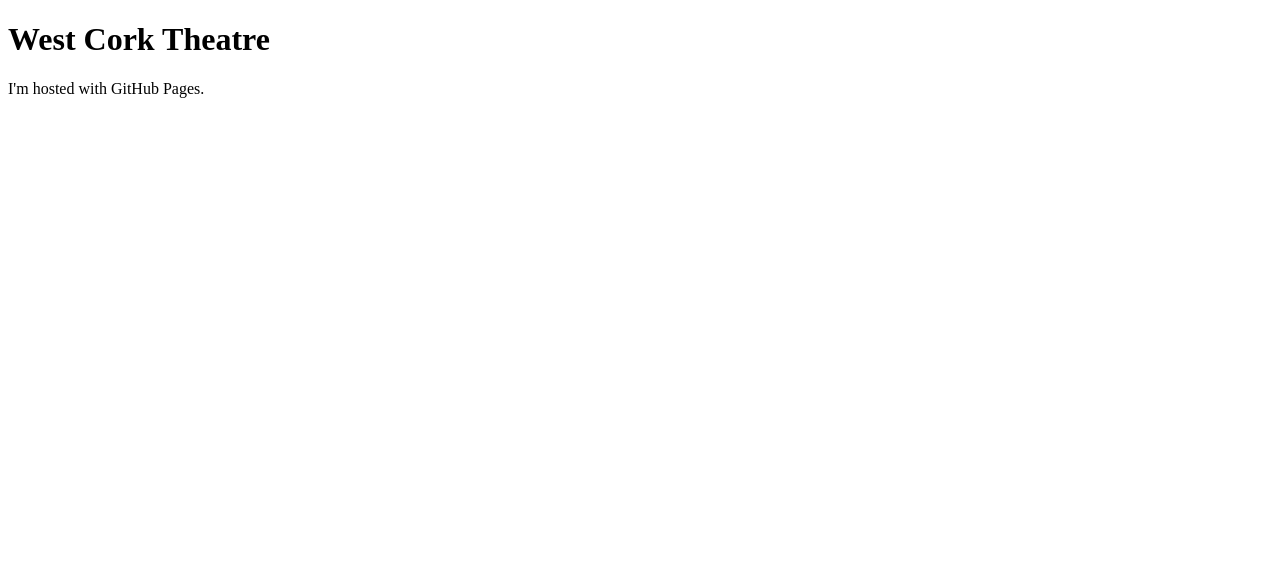
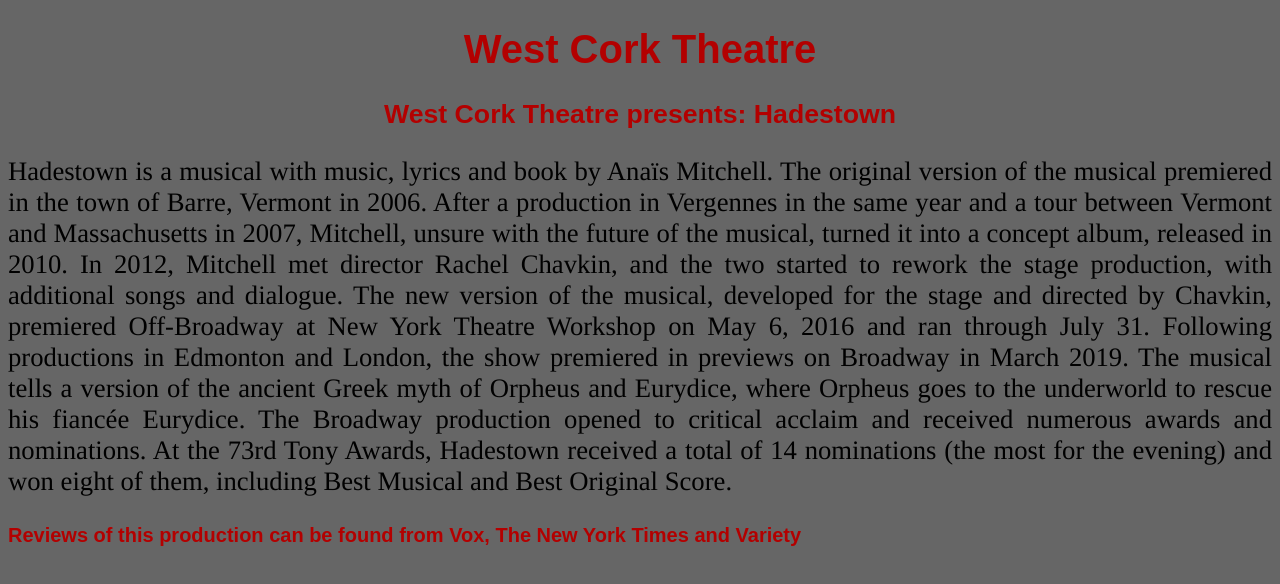
Before and after one commit to Dominickjelsen/westcorktheatre, a plain HTML site: page index.html in a window 1280 px wide. Drawn offline with Linux system fonts and the light colour scheme.

Commit message:
Update index.html

```diff
--- a/index.html
+++ b/index.html
@@ -1,7 +1,53 @@
 <!DOCTYPE html>
 <html>
+<head>
+  <style>
+  body {
+   font-size: 20pt;
+   font-family: Times, serif, Arial;
+   background-color: #666666;
+   text-align: justify;
+}
+
+h1 {
+   font-size: 30pt;
+   font-family: Arial, Helvetica, sans-serif;
+   color: #b30000;
+   text-align: center;
+}
+
+h2 {
+   font-size: 20pt;
+   font-family: Arial, sans-serif;
+   color: #b30000;
+   text-align: center;
+}
+
+h3 {
+   font-size: 15pt;
+   font-family: Arial, sans-serif;
+   color: #b30000;
+   }
+   </style>
+</head>
+
 <body>
 <h1>West Cork Theatre</h1>
-<p>I'm hosted with GitHub Pages.</p>
+<h2>West Cork Theatre presents: Hadestown</h2>
+
+<p>
+Hadestown is a musical with music, lyrics and book by Anaïs Mitchell. The original version of the musical premiered in the town of Barre, Vermont in 2006. After a production in Vergennes in the same year and a tour between Vermont and Massachusetts in 2007, Mitchell, unsure with the future of the musical, turned it into a concept album, released in 2010.
+
+In 2012, Mitchell met director Rachel Chavkin, and the two started to rework the stage production, with additional songs and dialogue. The new version of the musical, developed for the stage and directed by Chavkin, premiered Off-Broadway at New York Theatre Workshop on May 6, 2016 and ran through July 31. Following productions in Edmonton and London, the show premiered in previews on Broadway in March 2019.
+
+The musical tells a version of the ancient Greek myth of Orpheus and Eurydice, where Orpheus goes to the underworld to rescue his fiancée Eurydice.
+
+The Broadway production opened to critical acclaim and received numerous awards and nominations. At the 73rd Tony Awards, Hadestown received a total of 14 nominations (the most for the evening) and won eight of them, including Best Musical and Best Original Score.
+</p>
+
+<h3>
+  Reviews of this production can be found from Vox, The New York Times and Variety
+</h3>
+
 </body>
 </html>
```
